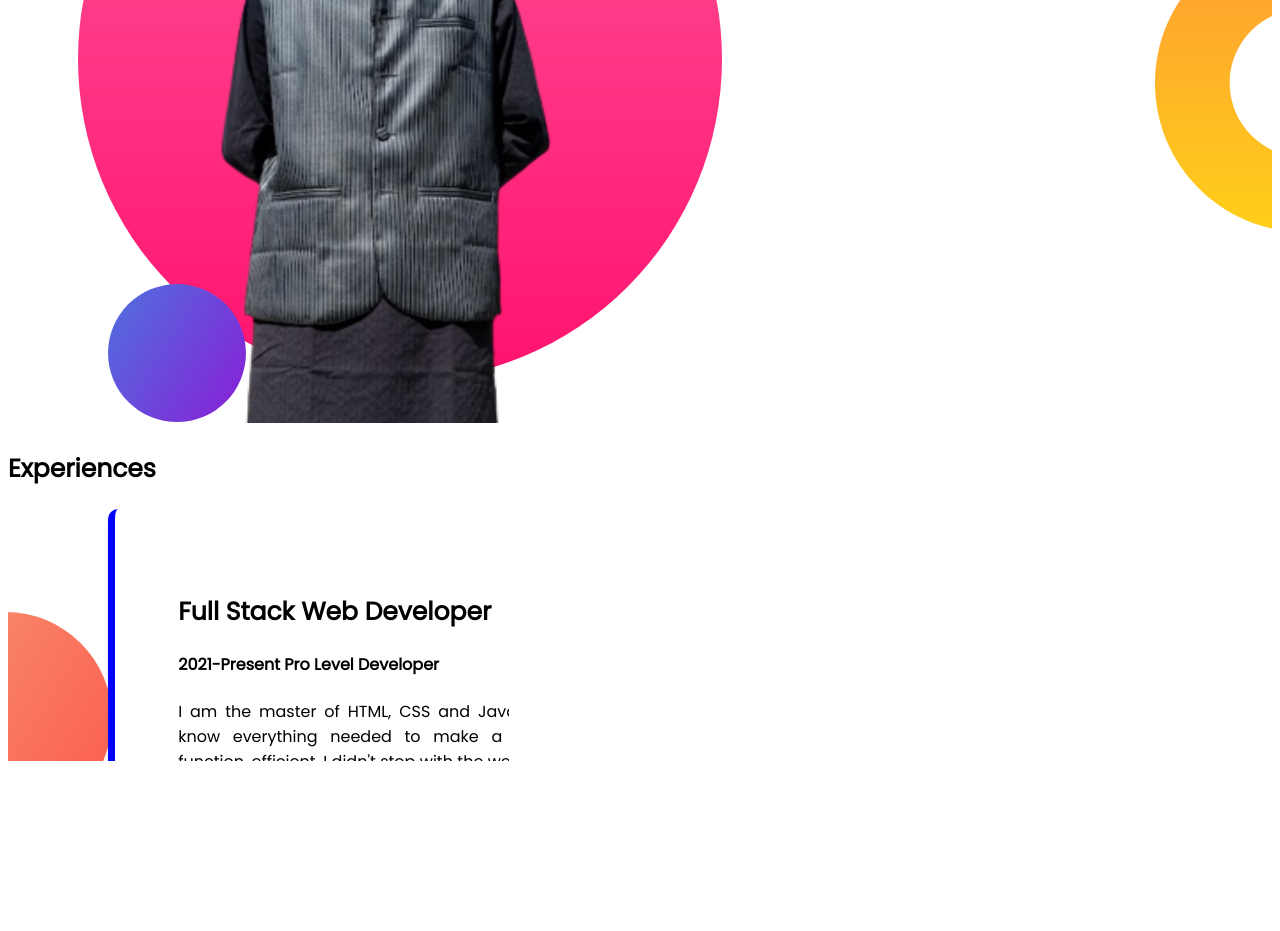
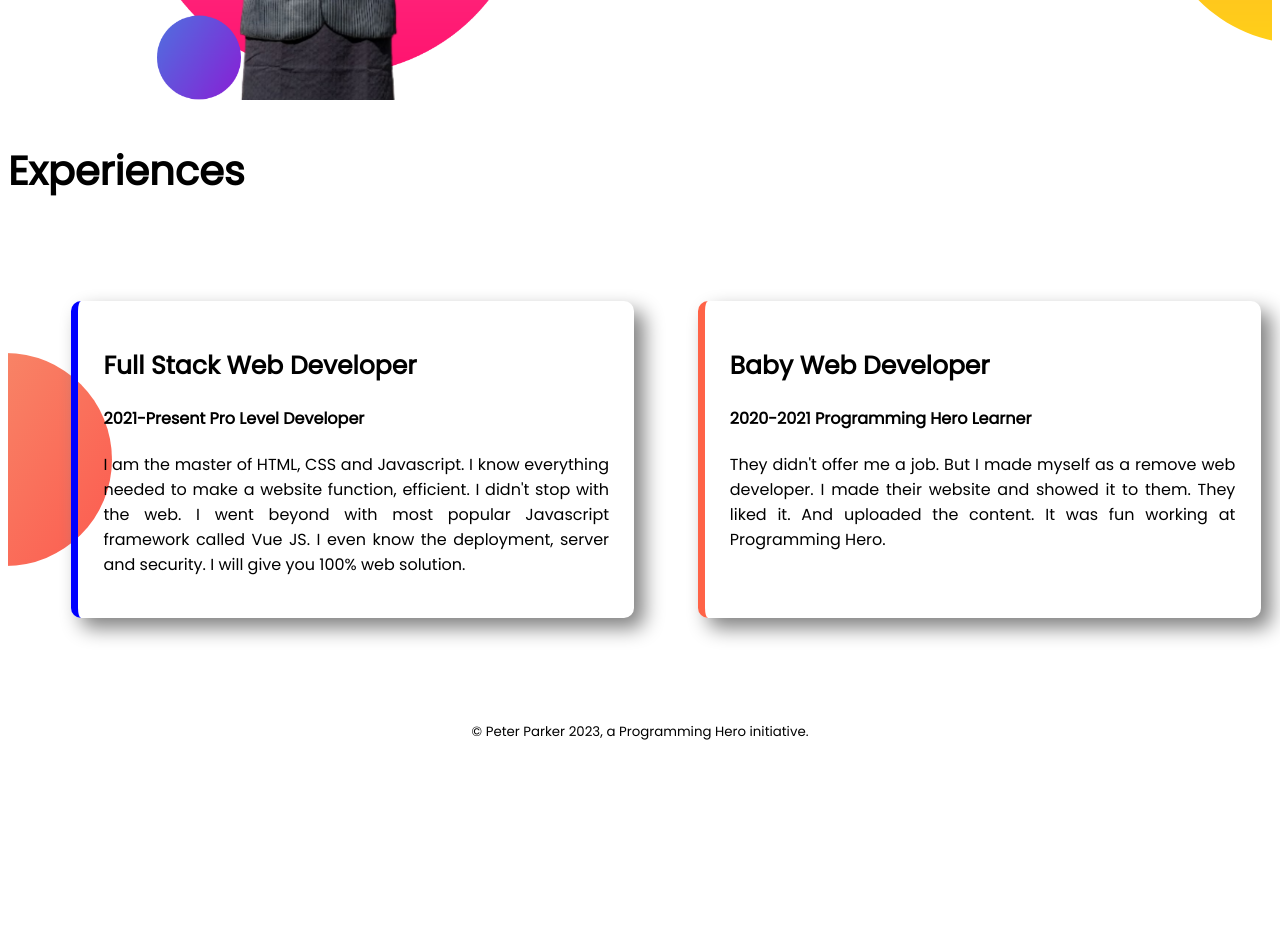
Before and after one commit to Supto9874/Supto-protfollio, a plain HTML site: page index.html in a window 1280 px wide. Shown: the part 764-1695 px from the top of the page. After the commit the page ends 1515 px from the top, so only its background shows below. Drawn offline with Linux system fonts and the light colour scheme.

Commit message:
finish commit

```diff
--- a/Style.css
+++ b/Style.css
@@ -8,16 +8,6 @@ color:orange ;
 background-image: url(images/top-banner.png);
 display: flex;
 background-repeat: no-repeat;
-}
-.half-width{
-width: 5000px;
-padding-left: 7%;
-}
-.half-width img{
-width:90%
-}
-.half-width-img{
-width: 63%;
 }
 .link-button{
 text-decoration: none;
@@ -35,8 +25,11 @@ border-radius: 5px;
 h1{
 font-size:25px;;
 }
-.experiences{
-margin-bottom: 50px;
+.experience{
+margin-bottom: 100px;
+}
+.experience h1{
+      font-size: 40px;
 }
 .last-section{
 display: flex;
@@ -46,20 +39,27 @@ background-repeat:no-repeat ;
 background-position: left;
 }
 .width{
-width:2000px ;
-padding:5% ;
+width:40%;
+padding:2% ;
 text-align: justify;
-box-shadow:5px 10px 10px grey ;
-margin-left:100px ;
+box-shadow:10px 10px 20px grey ;
+margin-left:5% ;
 border-radius:10px ;
 }
 #baby{
-border-left:7px solid orange ;
+border-left:7px solid tomato ;
 }
 #full{
 border-left:7px solid blue ;
 }
 footer{
 text-align: center;
-color: grey;
+color: black;
 }
+.half-width{
+      width: 50%;
+      padding-left: 7%;
+}
+.half-width img{
+      width: 80%;
+}
--- a/index.html
+++ b/index.html
@@ -23,15 +23,15 @@
 </p>
 <a class="link-button" href= "  https://www.facebook.com/">HIRE ME</a>
 </div>
-<div class="half-width img">
+<div class="half-width">
 <img src="images/shanto.png" alt="">
 </div>
 </section>
 <section class="Secound-section">
-<div class="half-width-img">
+<div class="half-width">
 <img src="images/Shanto1.png" alt="">
 </div>
-<div class="half-width-secound">
+<div class="half-width">
 <h1>Dream Big</h1>
 <h4>Become a web developer</h4>
 <p>
```
Also changed, not shown: images/20211228_172018.jpg (added), 3 other files.
